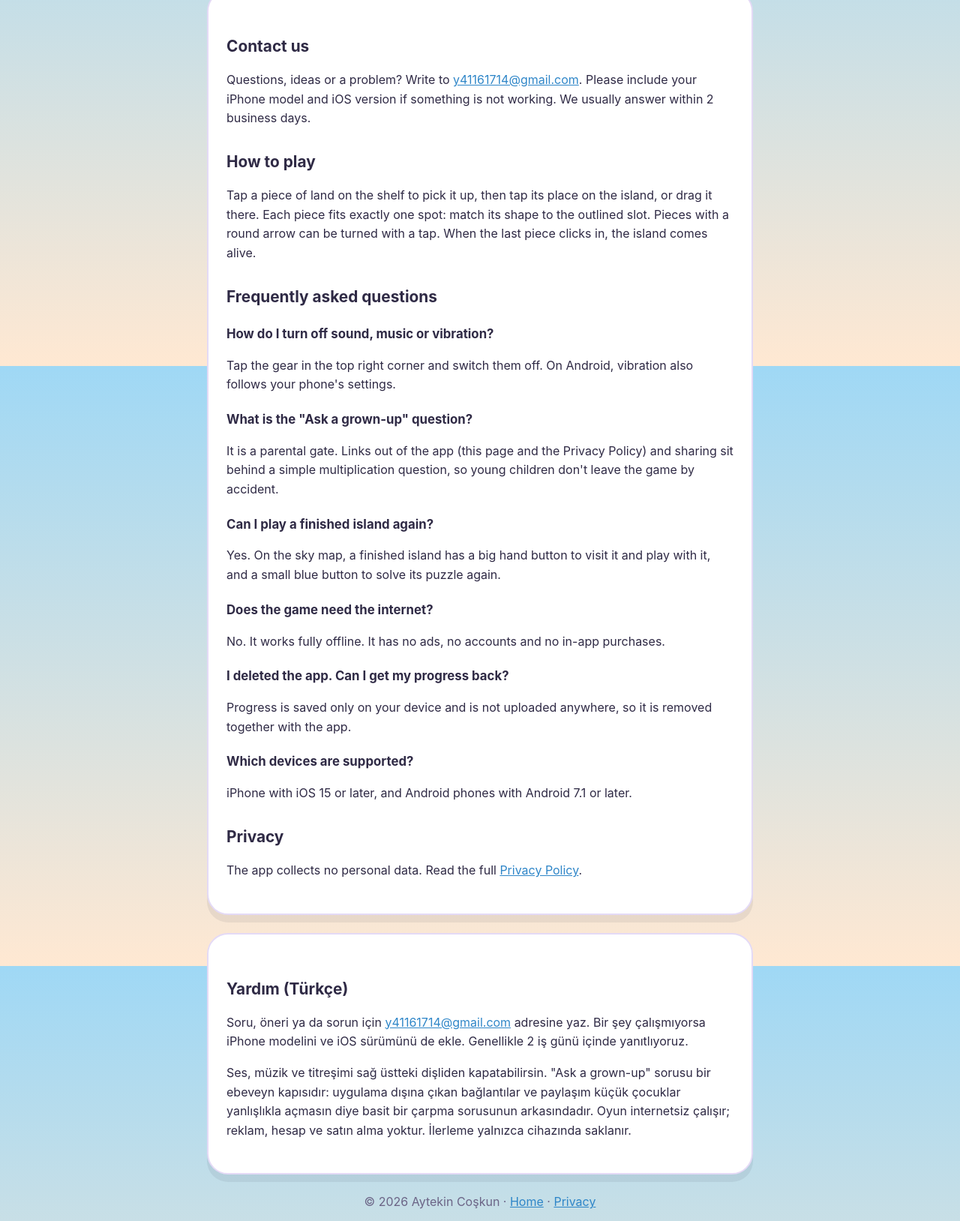
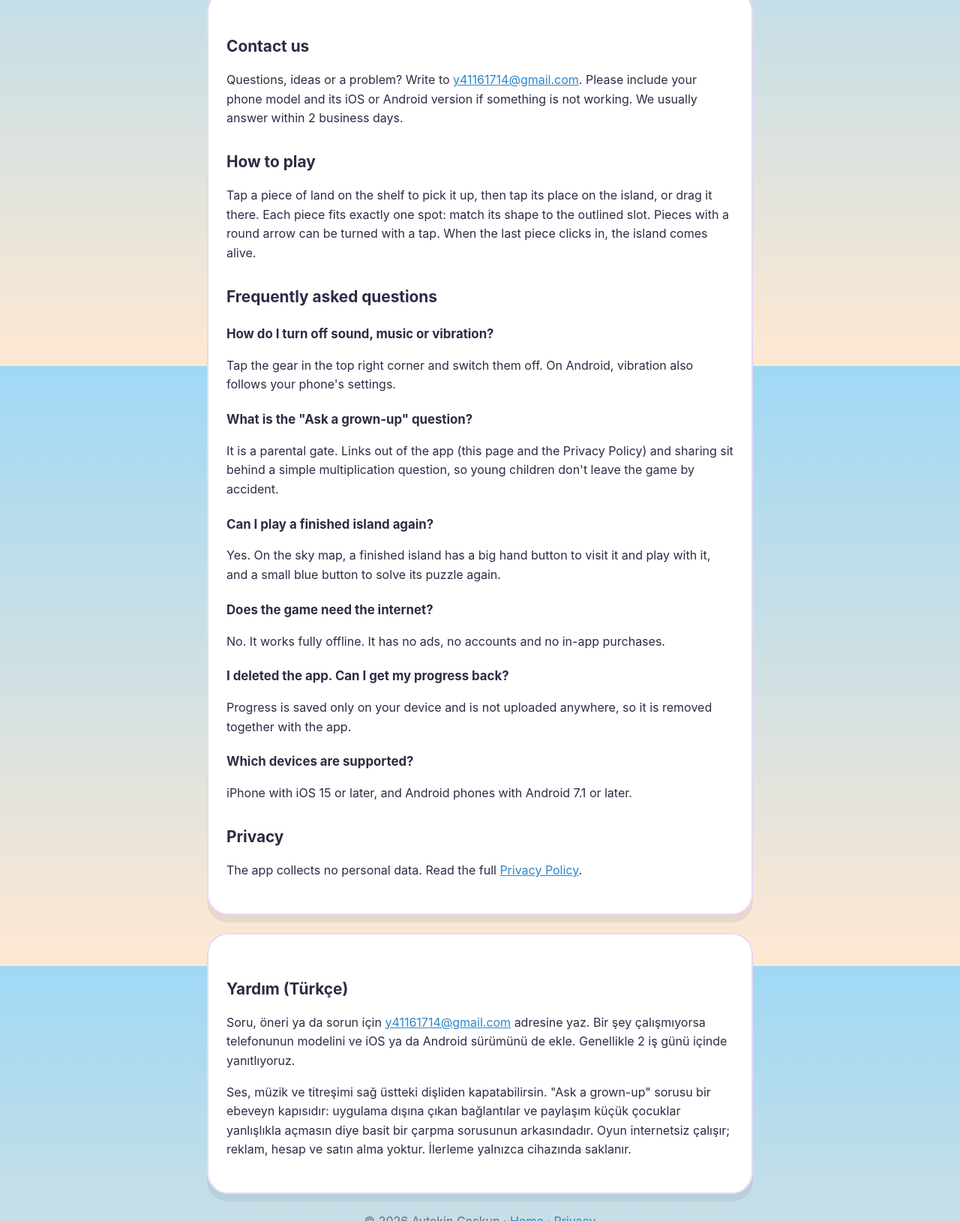
Before and after one commit to aytekinC/cozy-cat-island, a plain HTML site: page support.html in a window 1280 px wide. Shown: the part 312-1940 px from the top of the page at 75% size. Drawn offline with Linux system fonts and the light colour scheme.

Commit message:
Help page: ask for the phone model on either platform
Co-Authored-By: Claude Opus 5.5 <noreply@anthropic.com>

```diff
--- a/support.html
+++ b/support.html
@@ -18,7 +18,7 @@
 
   <section class="card">
     <h2>Contact us</h2>
-    <p>Questions, ideas or a problem? Write to <a href="mailto:y41161714@gmail.com">y41161714@gmail.com</a>. Please include your iPhone model and iOS version if something is not working. We usually answer within 2 business days.</p>
+    <p>Questions, ideas or a problem? Write to <a href="mailto:y41161714@gmail.com">y41161714@gmail.com</a>. Please include your phone model and its iOS or Android version if something is not working. We usually answer within 2 business days.</p>
 
     <h2>How to play</h2>
     <p>Tap a piece of land on the shelf to pick it up, then tap its place on the island, or drag it there. Each piece fits exactly one spot: match its shape to the outlined slot. Pieces with a round arrow can be turned with a tap. When the last piece clicks in, the island comes alive.</p>
@@ -43,7 +43,7 @@
 
   <section class="card" lang="tr">
     <h2>Yardım (Türkçe)</h2>
-    <p>Soru, öneri ya da sorun için <a href="mailto:y41161714@gmail.com">y41161714@gmail.com</a> adresine yaz. Bir şey çalışmıyorsa iPhone modelini ve iOS sürümünü de ekle. Genellikle 2 iş günü içinde yanıtlıyoruz.</p>
+    <p>Soru, öneri ya da sorun için <a href="mailto:y41161714@gmail.com">y41161714@gmail.com</a> adresine yaz. Bir şey çalışmıyorsa telefonunun modelini ve iOS ya da Android sürümünü de ekle. Genellikle 2 iş günü içinde yanıtlıyoruz.</p>
     <p>Ses, müzik ve titreşimi sağ üstteki dişliden kapatabilirsin. "Ask a grown-up" sorusu bir ebeveyn kapısıdır: uygulama dışına çıkan bağlantılar ve paylaşım küçük çocuklar yanlışlıkla açmasın diye basit bir çarpma sorusunun arkasındadır. Oyun internetsiz çalışır; reklam, hesap ve satın alma yoktur. İlerleme yalnızca cihazında saklanır.</p>
   </section>
 
```
